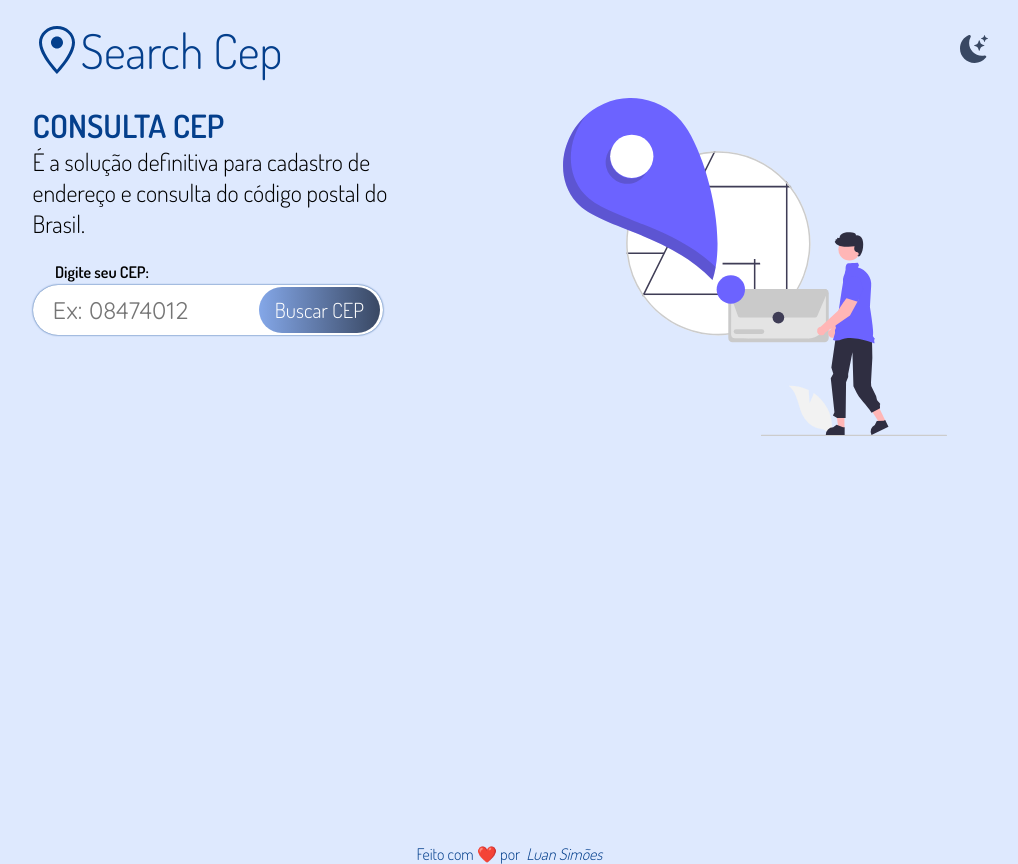
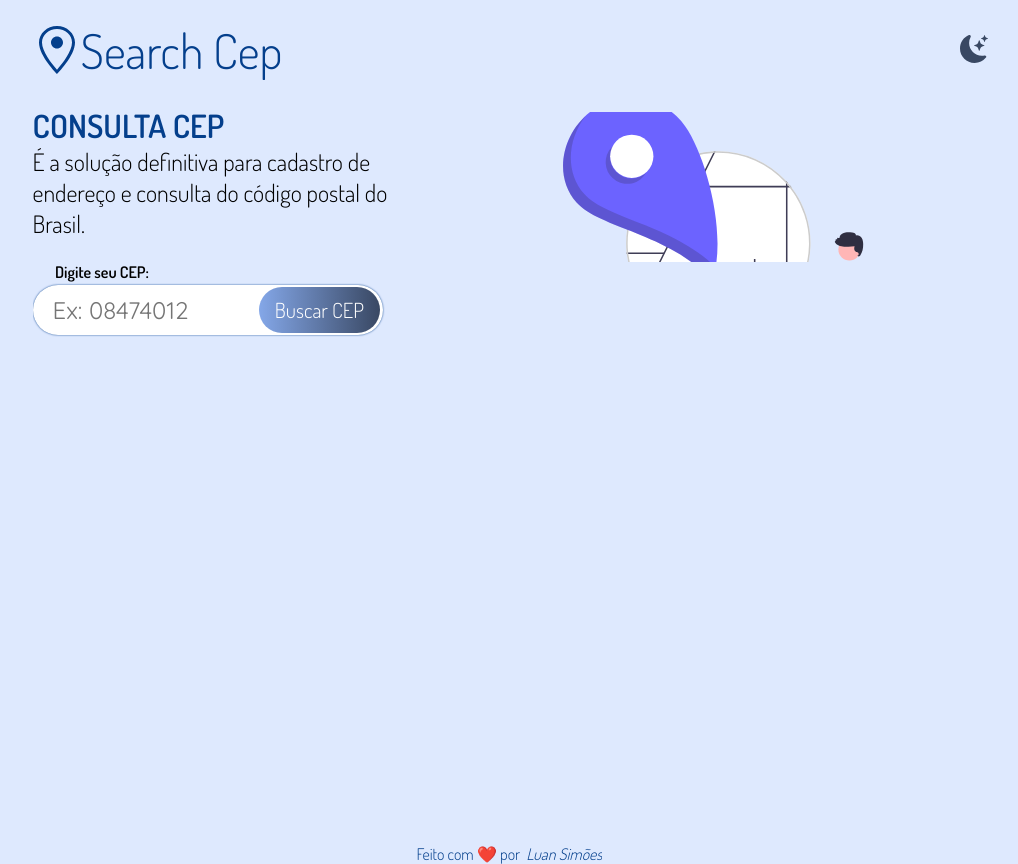
Before and after one commit to SyLu4N/APIEndereco, a React (Create React App) app: page / in a window 1280 px wide. Shown: the whole page, without its empty margins (121-1139 px from the left). Built offline with nearby package versions, Linux system fonts and the light colour scheme.

Commit message:
responsividade

```diff
--- a/src/pages/Local/index.tsx
+++ b/src/pages/Local/index.tsx
@@ -35,12 +35,14 @@
             {locais.map((local, index) => (
               <Content key={local.id}>
                 <span>{local.nome}</span> <div>|</div>
-                <p>{`${local.rua}, ${local.bairro} - ${local.cidade}`}</p>
-                <a href="" onClick={(e) => handleDelete(e, index)}>
-                  <abbr title="Excluir">
-                    <ImBin />
-                  </abbr>
-                </a>
+                <p>
+                  {`${local.rua}, ${local.bairro} - ${local.cidade}`}
+                  <a href="" onClick={(e) => handleDelete(e, index)}>
+                    <abbr title="Excluir">
+                      <ImBin />
+                    </abbr>
+                  </a>
+                </p>
               </Content>
             ))}
           </Container>
--- a/src/pages/Local/styled.ts
+++ b/src/pages/Local/styled.ts
@@ -51,7 +51,9 @@
   }
 
   p {
-    display: block;
+    display: flex;
+    align-items: center;
+    justify-content: center;
     width: 100%;
     text-align: center;
   }
@@ -79,6 +81,15 @@
   div {
     font-size: 1.43rem;
     font-weight: 400;
+  }
+
+  @media (max-width: 950px) {
+    font-size: 87%;
+
+    span {
+      font-size: 1.2rem;
+      width: 120px;
+    }
   }
 `;
 
--- a/src/styles/global.ts
+++ b/src/styles/global.ts
@@ -17,6 +17,7 @@
     outline: none;
     font-family: 'Dosis', sans-serif;
     font-weight: 300;
+    overflow-x: hidden;
   }
 
   :root{
@@ -113,6 +114,12 @@
     }
   }
 
+  @media (max-width: 950px) {
+    img{
+      display: none;
+    }
+  }
+
   @keyframes loader {
     0% {
       top: 38px;
```
